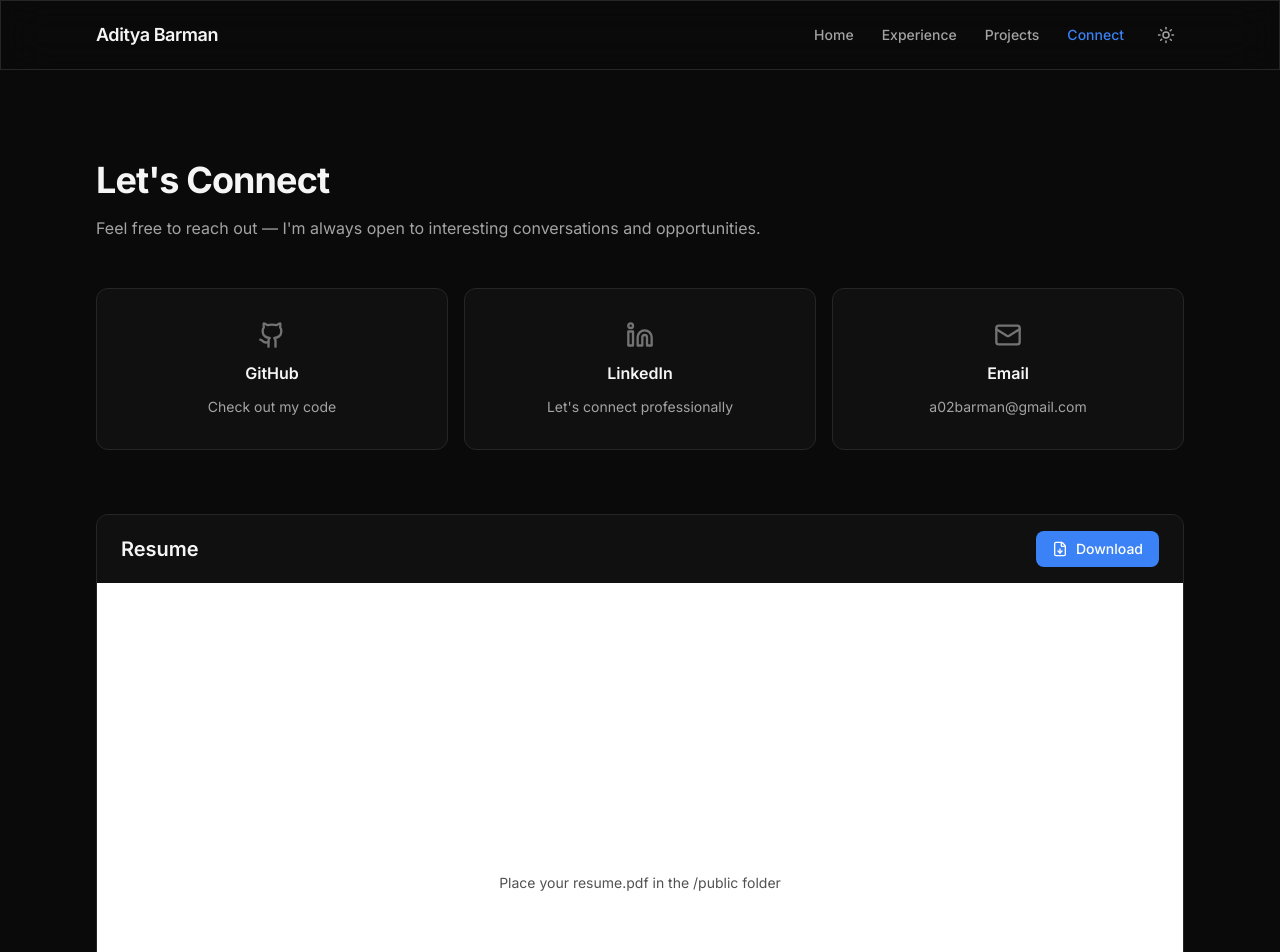
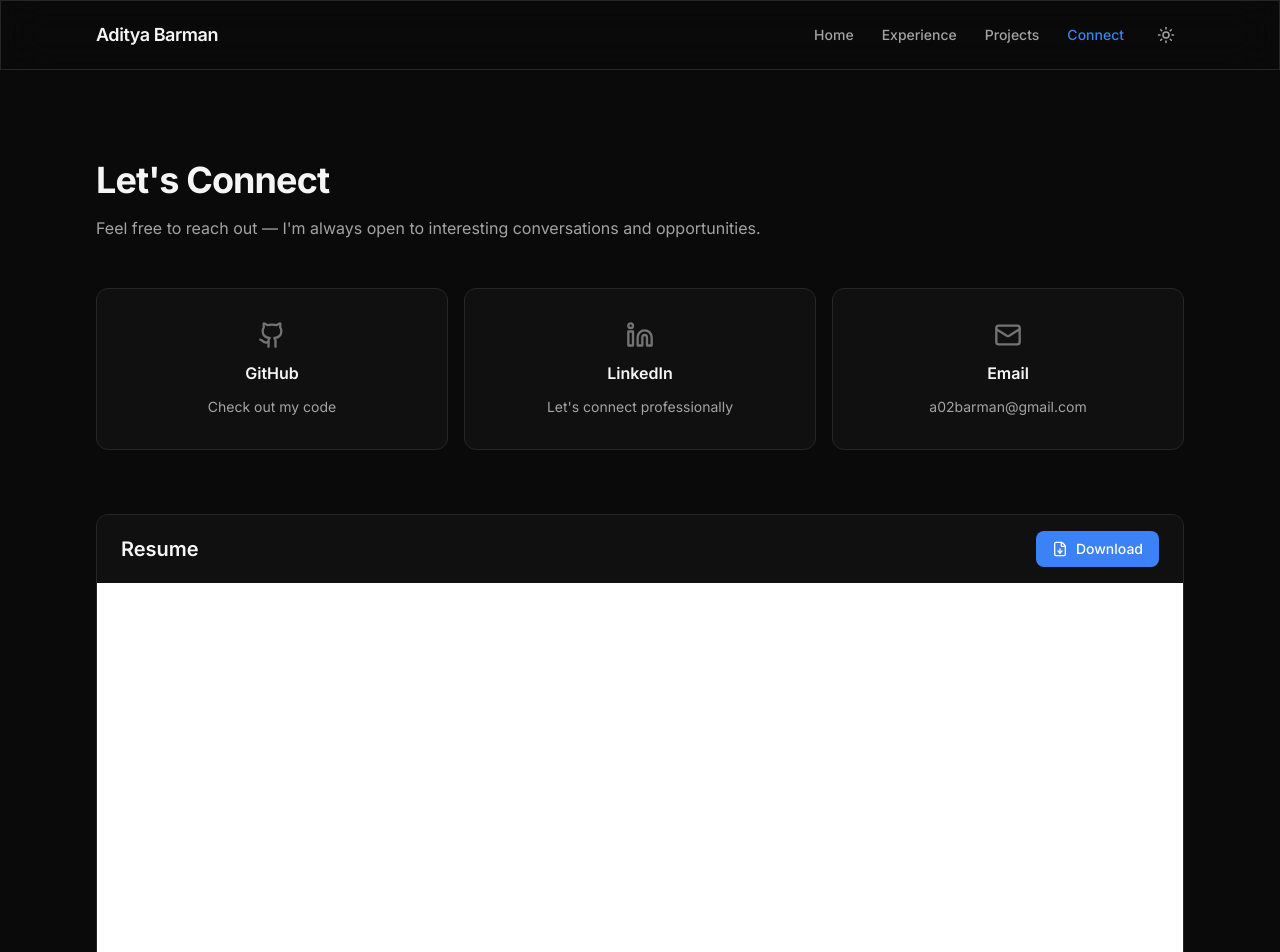
Before and after one commit to barmanax/personal-website-deployed, a Next.js app: page /connect in a window 1280 px wide. Shown: the top 952 px of the page. Built offline with nearby package versions, Linux system fonts and the light colour scheme.

Commit message:
customize tech stack

```diff
--- a/src/app/connect/page.tsx
+++ b/src/app/connect/page.tsx
@@ -94,9 +94,6 @@ export default function ConnectPage() {
               />
               {/* Fallback message if iframe doesn't load */}
               <div className="absolute inset-0 flex items-center justify-center pointer-events-none">
-                <p className="text-surface-400 dark:text-surface-600 text-sm">
-                  Place your resume.pdf in the /public folder
-                </p>
               </div>
             </div>
           </div>
--- a/src/components/GLBAvatar.tsx
+++ b/src/components/GLBAvatar.tsx
@@ -61,7 +61,7 @@ export function GLBAvatar() {
   return (
     <div className="relative h-[500px] w-full sm:h-[550px] lg:h-[600px]">
       <Canvas
-        camera={{ position: [-1, 2, 4.5], fov: 45 }}
+        camera={{ position: [-2, 2, 4.5], fov: 45 }}
         gl={{ alpha: true }}
         className="rounded-xl"
       >
```
